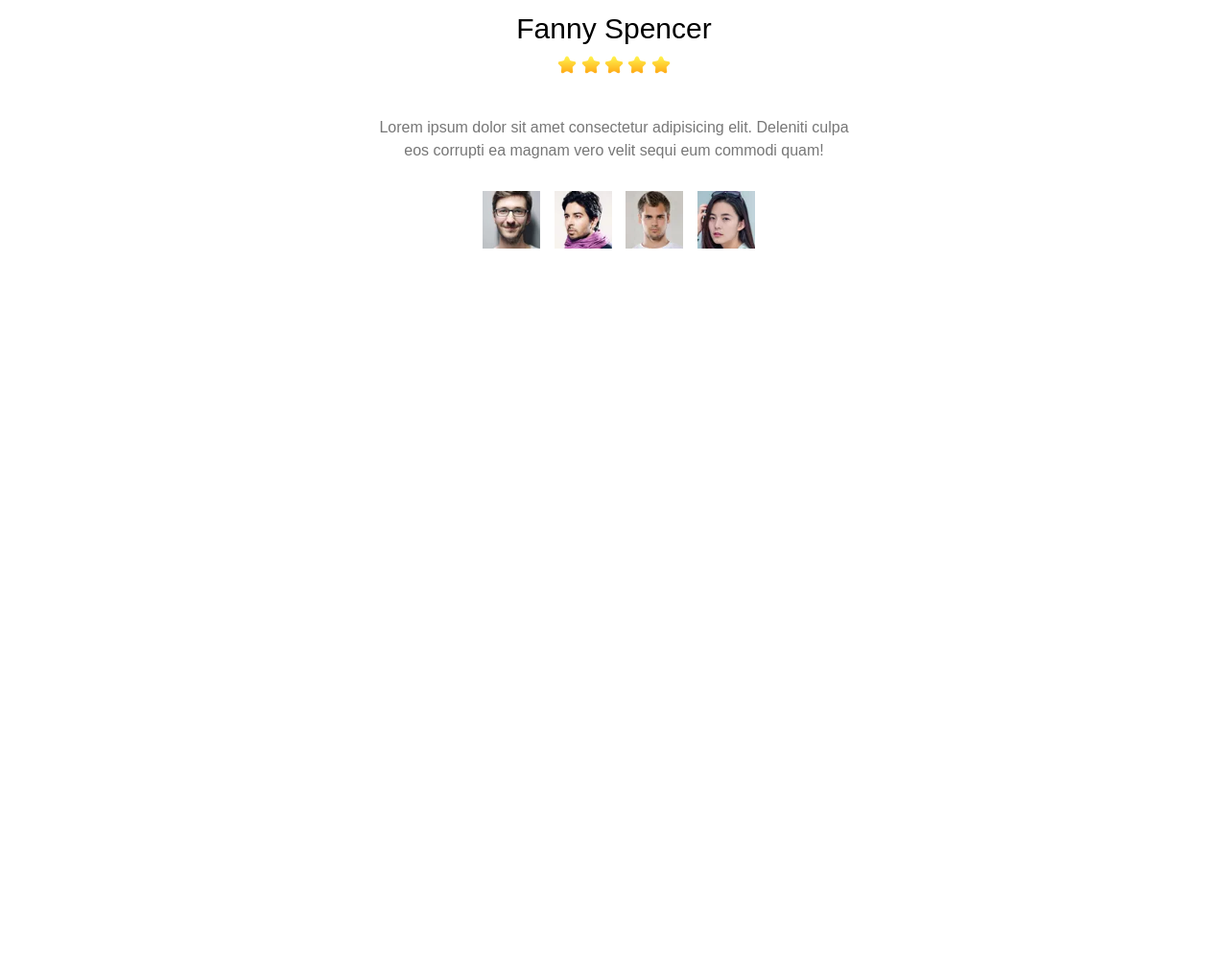
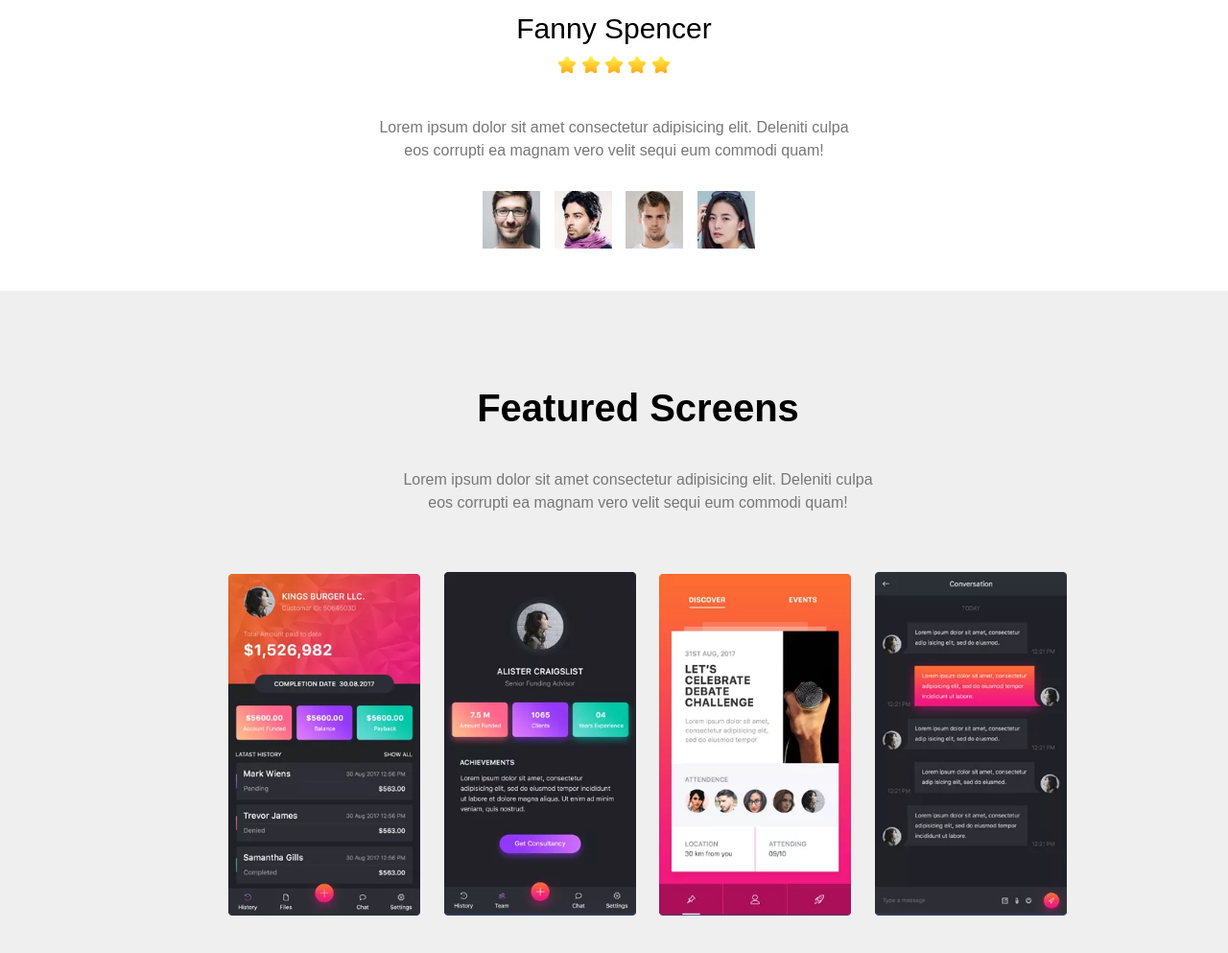
Before and after one commit to dinaHellal/Appru, a plain HTML site: page index.html in a window 1280 px wide. Shown: the part 2298-3291 px from the top of the page at 96% size. Before the commit the page ends 2601 px from the top, so only its background shows below. Drawn offline with Linux system fonts and the light colour scheme.

Commit message:
Add: Featuered Screens Section

```diff
--- a/assets/styles/main.css
+++ b/assets/styles/main.css
@@ -252,6 +252,11 @@ header .logo a {
   border: none;
   outline: none;
 }
+.detils-info button:hover{
+  background-color: var(--bg-alt);
+  border: 1px solid var(--btn-color);
+  color: var(--btn-color);
+}
 .customer .container{
   text-align: center;
 }
@@ -271,3 +276,20 @@ header .logo a {
   width: 60px;
 margin-left: 10px;
 }
+.featured-screens{
+  text-align: center;
+  padding: 80px;
+  background-color: var(--background-color);
+}
+.featured-screens .container h3{
+font-size: 40px;
+padding: 20px 0;
+}
+.featured-screens .container p{
+  padding: 20px;
+}
+.featured-screens .container .cards .card img{
+width: 200px;
+margin-left: 20px;
+padding-top: 20px;
+}
--- a/index.html
+++ b/index.html
@@ -151,6 +151,23 @@
   </div>
         </div>
       </section>
+      <section class="featured-screens">
+        <div class="container">
+          <h3>Featured Screens</h3>
+<p class="description">Lorem ipsum dolor sit amet consectetur adipisicing
+  elit. Deleniti culpa <br> eos corrupti
+  ea magnam vero velit sequi eum commodi quam!</p>
+  <div class="cards d-flex">
+    <div class="card">
+<img src="assets/images/s1.webp" alt="t1">
+<img src="assets/images/s2.webp" alt="t1">
+<img src="assets/images/s3.webp" alt="t1">
+<img src="assets/images/s4.webp" alt="t1">
+
+    </div>
+  </div>
+        </div>
+      </section>
     </main>
   </body>
 </html>
```
